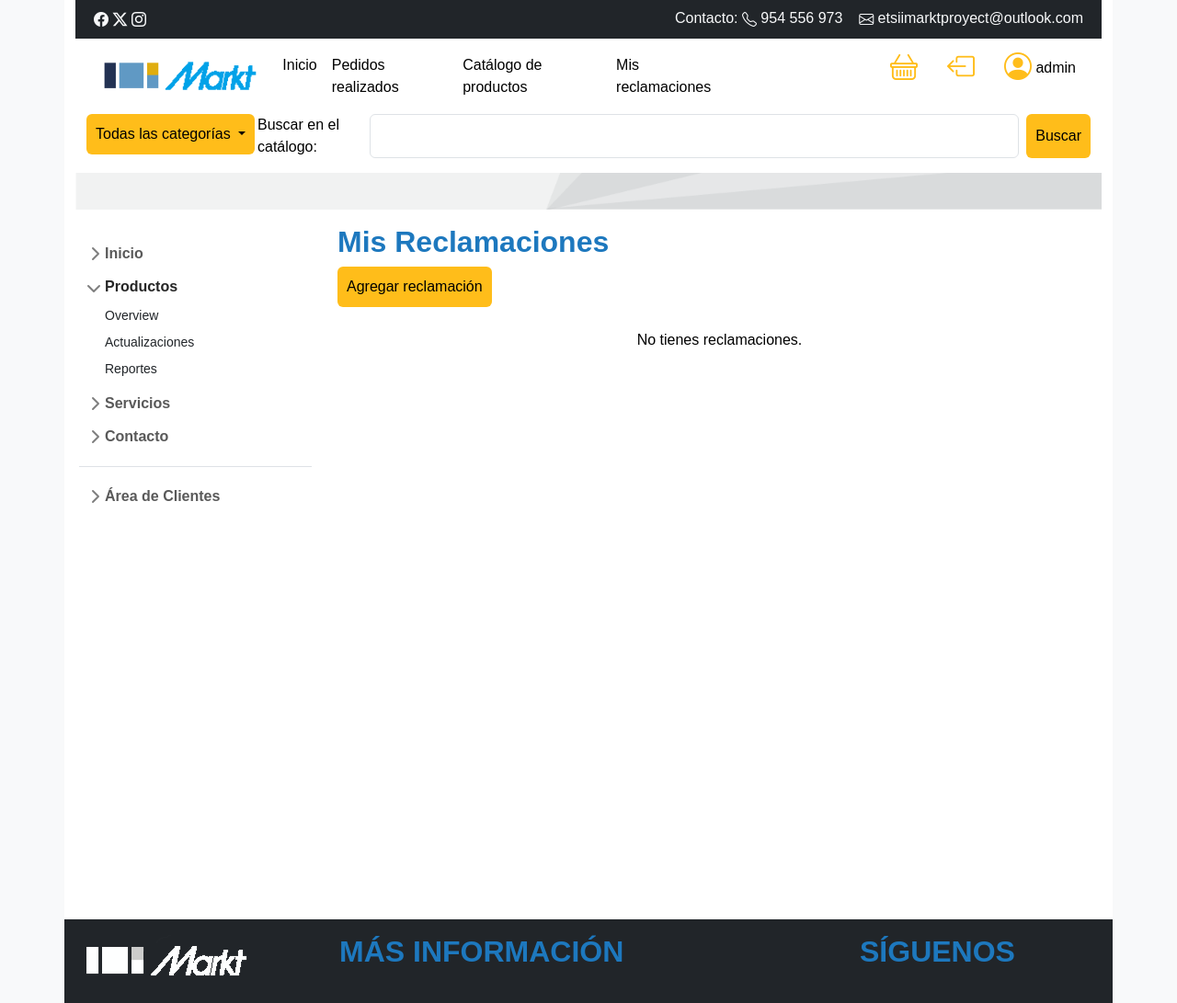
After one commit to antsuagar/ETSIIMarkt, a Django app: page /pedido/reclamaciones_cliente/ in a window 1280 px wide. The commit adds this page. Shown: the whole page at 92% size. Run offline with Django 4.2, Linux system fonts and the light colour scheme; a user stored in the database is signed in; data comes from the database, SQL or seed files in the repository; data that the repository does not hold is empty; some libraries are stand-ins or nearby versions.

Commit message:
Gestion de reclamaciones completada

```diff
--- a/EtsiiMarktProject/EtsiiMarkt/urls.py
+++ b/EtsiiMarktProject/EtsiiMarkt/urls.py
@@ -21,8 +21,8 @@ from clientes.views import IniciarSesionView, modificar_datos_usuario, perfil, r
 from django.contrib.auth.views import LogoutView
 from core.views import index
 from productos.views import catalogo, catalogo2
-from pedidos.views import actualizar, eliminar, formulario_envio, procesar_pedido, pedidos_usuario
-from pedidos.views import error
+from pedidos.views import actualizar, eliminar, formulario_envio, procesar_pedido, pedidos_usuario, error
+from pedidos.views import agregar_reclamacion, editar_reclamacion, reclamaciones_cliente, eliminar_reclamacion
 from django.conf import settings
 from django.conf.urls.static import static
 
@@ -43,6 +43,10 @@ urlpatterns = [
     path('pedido_realizado/', procesar_pedido, name='procesar_pedido'),
     path('seguimiento/', pedidos_usuario, name='seguimiento'),
     path('error/<str:error>/', error, name='error'),
+    path('pedido/<int:pedido_id>/agregar-reclamacion/', agregar_reclamacion, name='agregar_reclamacion'),
+    path('pedido/<int:reclamacion_id>/editar_reclamacion/', editar_reclamacion, name='editar_reclamacion'),
+    path('pedido/<int:reclamacion_id>/eliminar_reclamacion/', eliminar_reclamacion, name='eliminar_reclamacion'),
+    path('pedido/reclamaciones_cliente/', reclamaciones_cliente, name='reclamaciones_cliente'),
 ]
 
 
--- a/EtsiiMarktProject/pedidos/admin.py
+++ b/EtsiiMarktProject/pedidos/admin.py
@@ -1,8 +1,9 @@
 from django.contrib import admin
 
-from pedidos.models import DireccionEnvio, Pedido, ProductoPedido
+from pedidos.models import DireccionEnvio, Pedido, ProductoPedido, Reclamacion
 
 # Register your models here.
 admin.site.register(Pedido)
+admin.site.register(Reclamacion)
 admin.site.register(ProductoPedido)
 admin.site.register(DireccionEnvio)
--- a/EtsiiMarktProject/pedidos/views.py
+++ b/EtsiiMarktProject/pedidos/views.py
@@ -1,5 +1,5 @@
 import uuid
-from django.shortcuts import get_object_or_404, render
+from django.shortcuts import get_object_or_404, render, redirect
 from django.conf import settings
 from django.http import HttpResponseRedirect
 from django.urls import reverse
@@ -12,8 +12,11 @@ from datetime import datetime
 from django.core.mail import send_mail
 from smtplib import SMTPRecipientsRefused
 from django.db.models import Q
-
-
+from .forms import ReclamacionForm
+from django.utils import formats
+from django.utils import translation
+from django.contrib.auth.decorators import login_required
+from .models import Reclamacion
 
 # Create your views here.
 def carrito(request):
@@ -202,3 +205,63 @@ def error(request, error):
     #error_msg = request.GET.get('error', 'Error en el pago')
     context = {'error': error}
     return render(request, 'pedidos/payment_failure.html', context)
+
+@login_required
+def agregar_reclamacion(request, pedido_id):
+    pedido = Pedido.objects.get(pk=pedido_id)
+
+    if request.method == 'POST':
+        form = ReclamacionForm(request.POST)
+        if form.is_valid():
+            nueva_reclamacion = form.save(commit=False)
+            nueva_reclamacion.user = request.user
+            nueva_reclamacion.pedido = pedido
+            nueva_reclamacion.save()
+
+            # Obtén la fecha del pedido en el formato deseado
+            translation.activate('es')
+            fecha_pedido = formats.date_format(pedido.fecha_pedido, "SHORT_DATE_FORMAT")
+
+            # Construye el mensaje de éxito con la fecha del pedido
+            mensaje_exito = f'Tu reclamación del pedido con fecha {fecha_pedido} ha sido guardada con éxito.'
+
+            # Agregar el mensaje de éxito
+            messages.success(request, mensaje_exito)
+            translation.deactivate()
+
+            url = reverse('seguimiento')
+            return HttpResponseRedirect(url)
+    else:
+        form = ReclamacionForm()
+
+    return render(request, 'envios/agregar_reclamacion.html', {'pedido': pedido, 'form': form})
+
+@login_required
+def reclamaciones_cliente(request):
+    reclamaciones = Reclamacion.objects.filter(pedido__user=request.user)
+
+    return render(request, 'envios/reclamaciones_cliente.html', {'reclamaciones': reclamaciones})
+
+@login_required
+def editar_reclamacion(request, reclamacion_id):
+    reclamacion = get_object_or_404(Reclamacion, pk=reclamacion_id, pedido__user=request.user)
+
+    if request.method == 'POST':
+        form = ReclamacionForm(request.POST, instance=reclamacion)
+        if form.is_valid():
+            reclamacion.resolucion = 'por_resolver'
+            form.save()
+            return HttpResponseRedirect(reverse('reclamaciones_cliente'))
+    else:
+        form = ReclamacionForm(instance=reclamacion)
+
+    return render(request, 'envios/editar_reclamacion.html', {'form': form, 'reclamacion': reclamacion})
+
+def eliminar_reclamacion(request, reclamacion_id):
+    reclamacion = get_object_or_404(Reclamacion, pk=reclamacion_id, pedido__user=request.user)
+
+    if request.method == 'POST':
+        reclamacion.delete()
+        return redirect('reclamaciones_cliente')
+
+    return render(request, 'envios/eliminar_reclamacion.html', {'reclamacion': reclamacion})
--- a/EtsiiMarktProject/static/css/styles.css
+++ b/EtsiiMarktProject/static/css/styles.css
@@ -37,6 +37,11 @@ a {
     }
 }
 
+textarea {
+    width: 100%;
+    box-sizing: border-box;
+}
+
 
 .btn.btn-primary {
     background-color: var(--secondary-color);
@@ -53,6 +58,13 @@ a {
 
 .btn.btn-secondary{
     background-color: var(--secondary-color);
+    color: var(--bs-black);
+    padding: 10px 10px;
+    border: none;
+    cursor: pointer;
+}
+
+.btn.btn-danger{
     color: var(--bs-black);
     padding: 10px 10px;
     border: none;
--- /dev/null
+++ b/EtsiiMarktProject/templates/envios/reclamaciones_cliente.html
@@ -0,0 +1,35 @@
+{% extends "base.html" %}
+
+{% block title %}Mis Reclamaciones{% endblock %}
+
+{% block content %}
+  <h2>Mis Reclamaciones</h2>
+
+  <div class="mb-4">
+    <a class="btn btn-secondary" href="{% url 'seguimiento' %}">Agregar reclamación</a>
+  </div>
+
+  {% if reclamaciones %}
+    <div class="row">
+      {% for reclamacion in reclamaciones %}
+        <div class="col-3">
+          <div class="card p-2">
+            <div class="card-body">
+              <h5 class="card-title">Reclamación del pedido con fecha {{ reclamacion.pedido.fecha_pedido|date:"d/m/Y" }}</h5>
+              <hr>
+              <p class="card-text">{{ reclamacion.cuerpo }}</p>
+              <hr>
+              <p class="card-text">Estado: {{ reclamacion.get_resolucion_display }}</p>
+            </div>
+          </div>
+          <div class="text-center">
+            <a href="{% url 'editar_reclamacion' reclamacion.id %}" class="btn btn-secondary">Editar</a>
+            <a href="{% url 'eliminar_reclamacion' reclamacion.id %}" class="btn btn-danger">Eliminar</a>
+          </div>
+        </div>
+      {% endfor %}
+    </div>
+  {% else %}
+    <p class="text-center">No tienes reclamaciones.</p>
+  {% endif %}
+{% endblock %}
--- a/EtsiiMarktProject/templates/header.html
+++ b/EtsiiMarktProject/templates/header.html
@@ -25,6 +25,11 @@
                           <li class="nav-item">
                             <a class="nav-link" href="/catalogo">Catálogo de productos</a>
                           </li>
+                          {% if user.is_authenticated %}
+                              <li class="nav-item">
+                                  <a class="nav-link" href="{% url 'reclamaciones_cliente' %}">Mis reclamaciones</a>
+                              </li>
+                          {% endif %}
                         </ul>
 
                       </div>
```
Also changed, not shown: EtsiiMarktProject/pedidos/forms.py (added, +13 -0 lines), EtsiiMarktProject/pedidos/models.py (+18 -0 lines), EtsiiMarktProject/templates/envios/agregar_reclamacion.html (added, +25 -0 lines), EtsiiMarktProject/templates/envios/editar_reclamacion.html (added, +14 -0 lines), EtsiiMarktProject/templates/envios/eliminar_reclamacion.html (added, +14 -0 lines), EtsiiMarktProject/templates/envios/seguimiento.html (+11 -4 lines), EtsiiMarktProject/pedidos/migrations/0004_reclamacion.py (added), EtsiiMarktProject/pedidos/migrations/0005_remove_reclamacion_user.py (added), EtsiiMarktProject/pedidos/migrations/0006_reclamacion_resolucion.py (added), EtsiiMarktProject/pedidos/migrations/0007_alter_reclamacion_resolucion.py (added).
